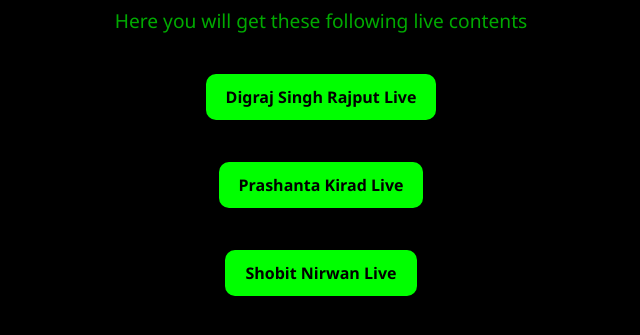
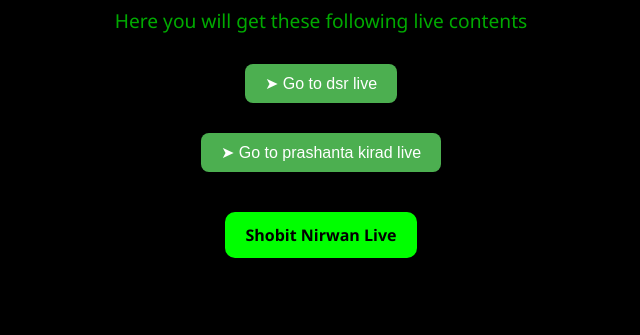
Before and after one commit to ajayy11-c/Aj., a plain HTML site: page index.html in a window 1280 px wide. Shown: the part 125-460 px from the top of the page, without its empty margins (319-959 px from the left). Drawn offline with Linux system fonts and the light colour scheme.

Commit message:
Update index.html

```diff
--- a/index.html
+++ b/index.html
@@ -48,8 +48,20 @@
   <h1>Welcome to Ajay Bhava 2026</h1>
   <p>Here you will get these following live contents</p>
 
-  <a href="#" class="button">Digraj Singh Rajput Live</a><br>
-  <a href="#" class="button">Prashanta Kirad Live</a><br>
+
+<div style="margin-bottom: 30px;">
+  <button onclick="window.location.href='dsr.html'"
+          style="padding: 10px 20px; font-size: 16px; border: none; border-radius: 8px; background-color: #4CAF50; color: white; cursor: pointer;">
+    ➤ Go to dsr live
+  </button>
+</div>
+
+<div style="margin-bottom: 30px;">
+  <button onclick="window.location.href='index1.html'"
+          style="padding: 10px 20px; font-size: 16px; border: none; border-radius: 8px; background-color: #4CAF50; color: white; cursor: pointer;">
+    ➤ Go to prashanta kirad live
+  </button>
+</div>
   <a href="#" class="button">Shobit Nirwan Live</a>
 </body>
 </html>
```
